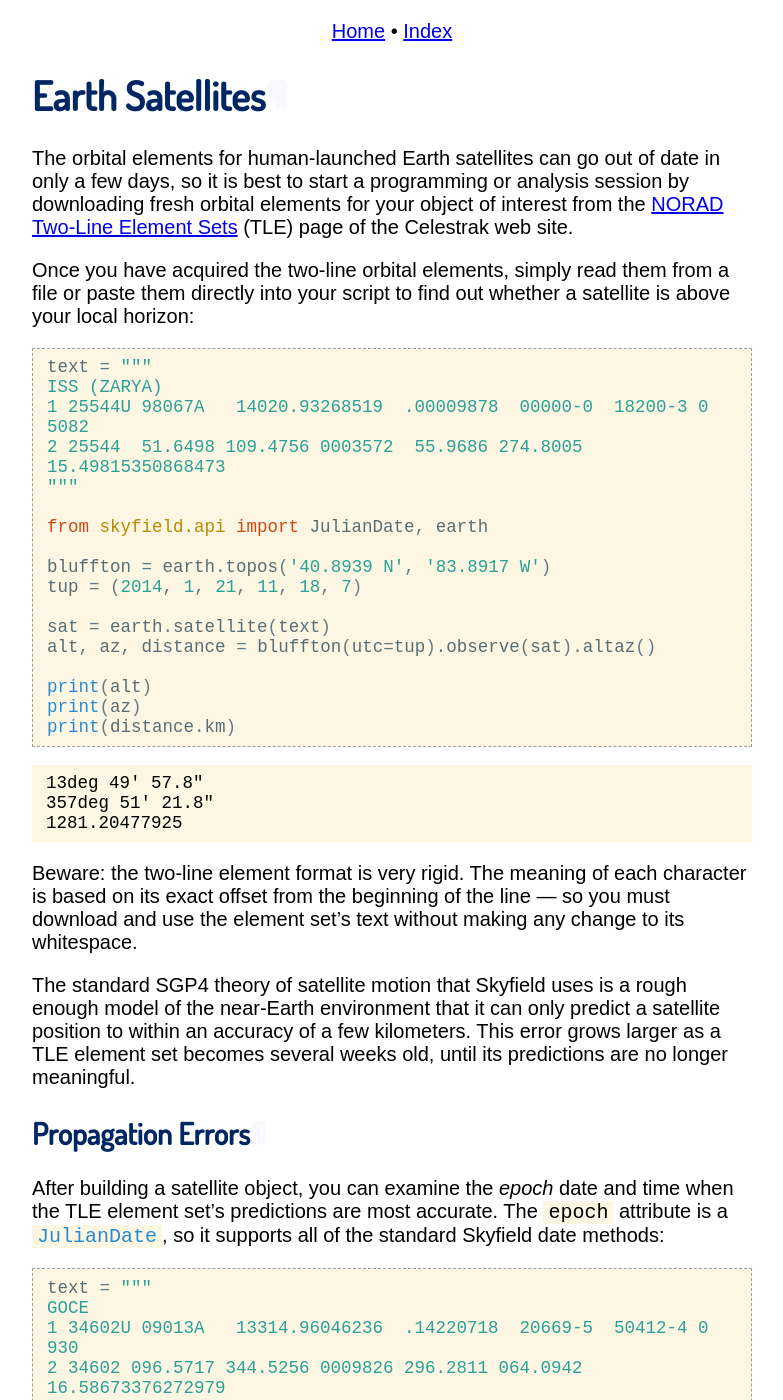
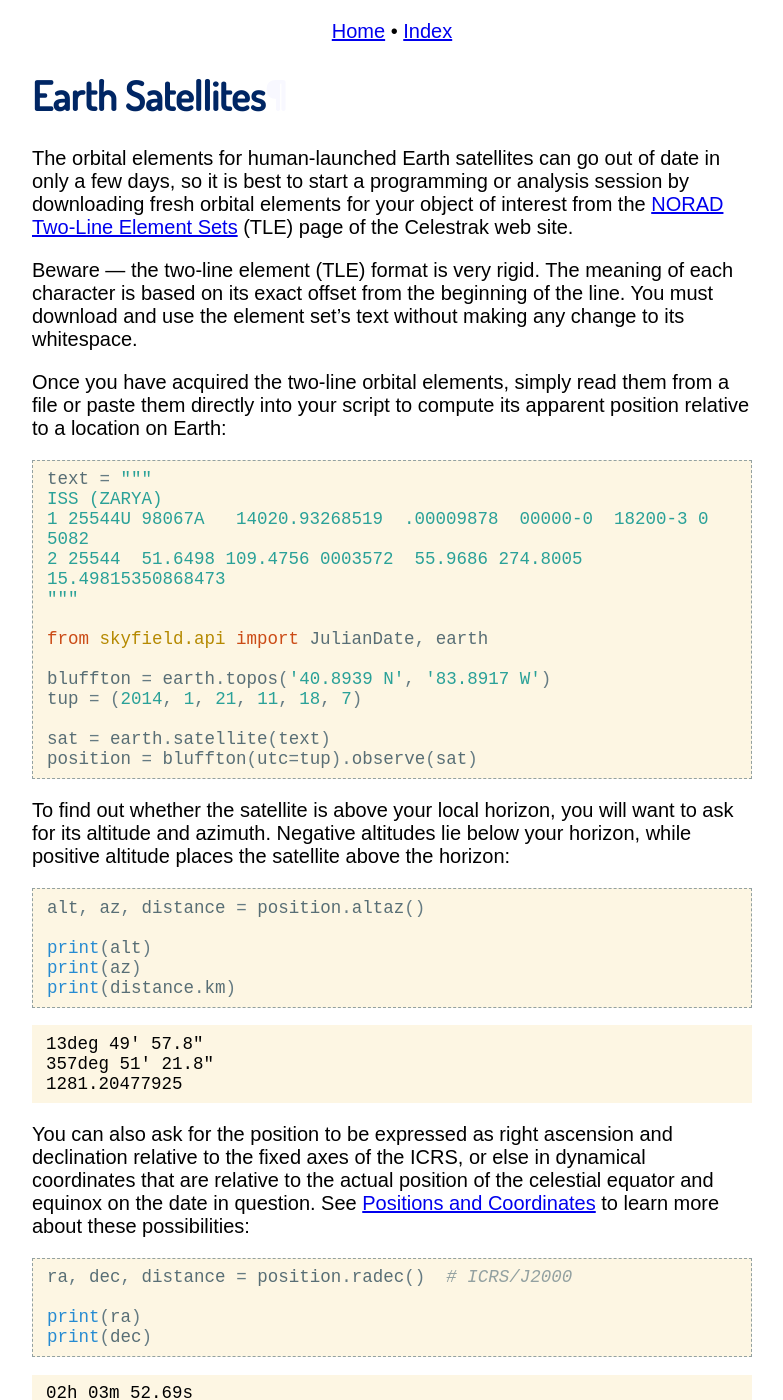
Before and after one commit to skyfielders/python-skyfield, a Sphinx documentation site: the page built from skyfield/documentation/earth-satellites.rst, in a window 1280 px wide and 1400 px high. Shown: the whole window, without its empty margins (248-1031 px from the left). Built offline with Sphinx 7.4.7, drawn with Linux system fonts in a browser that asks for light colours; some of the changed text lies outside the part shown.

Commit message:
Add docs for producing Earth satellite RA and dec

```diff
--- a/skyfield/documentation/earth-satellites.rst
+++ b/skyfield/documentation/earth-satellites.rst
@@ -13,9 +13,15 @@
 `NORAD Two-Line Element Sets <http://celestrak.com/NORAD/elements/>`_
 (TLE) page of the Celestrak web site.
 
+Beware — the two-line element (TLE) format is very rigid.
+The meaning of each character
+is based on its exact offset from the beginning of the line.
+You must download and use the element set’s text
+without making any change to its whitespace.
+
 Once you have acquired the two-line orbital elements,
 simply read them from a file or paste them directly into your script
-to find out whether a satellite is above your local horizon:
+to compute its apparent position relative to a location on Earth:
 
 .. testcode::
 
@@ -31,7 +37,16 @@
     tup = (2014, 1, 21, 11, 18, 7)
 
     sat = earth.satellite(text)
-    alt, az, distance = bluffton(utc=tup).observe(sat).altaz()
+    position = bluffton(utc=tup).observe(sat)
+
+To find out whether the satellite is above your local horizon,
+you will want to ask for its altitude and azimuth.
+Negative altitudes lie below your horizon,
+while positive altitude places the satellite above the horizon:
+
+.. testcode::
+
+    alt, az, distance = position.altaz()
 
     print(alt)
     print(az)
@@ -43,11 +58,37 @@
     357deg 51' 21.8"
     1281.20477925
 
-Beware: the two-line element format is very rigid.
-The meaning of each character
-is based on its exact offset from the beginning of the line —
-so you must download and use the element set’s text
-without making any change to its whitespace.
+You can also ask for the position
+to be expressed as right ascension and declination
+relative to the fixed axes of the ICRS,
+or else in dynamical coordinates
+that are relative to the actual position
+of the celestial equator and equinox on the date in question.
+See :doc:`positions` to learn more about these possibilities:
+
+.. testcode::
+
+    ra, dec, distance = position.radec()  # ICRS/J2000
+
+    print(ra)
+    print(dec)
+
+.. testoutput::
+
+    02h 03m 52.69s
+    +62deg 48' 26.3"
+
+.. testcode::
+
+    ra, dec, distance = position.radec(epoch='date')
+
+    print(ra)
+    print(dec)
+
+.. testoutput::
+
+    02h 04m 56.65s
+    +62deg 52' 27.1"
 
 The standard SGP4 theory of satellite motion that Skyfield uses
 is a rough enough model of the near-Earth environment
```
